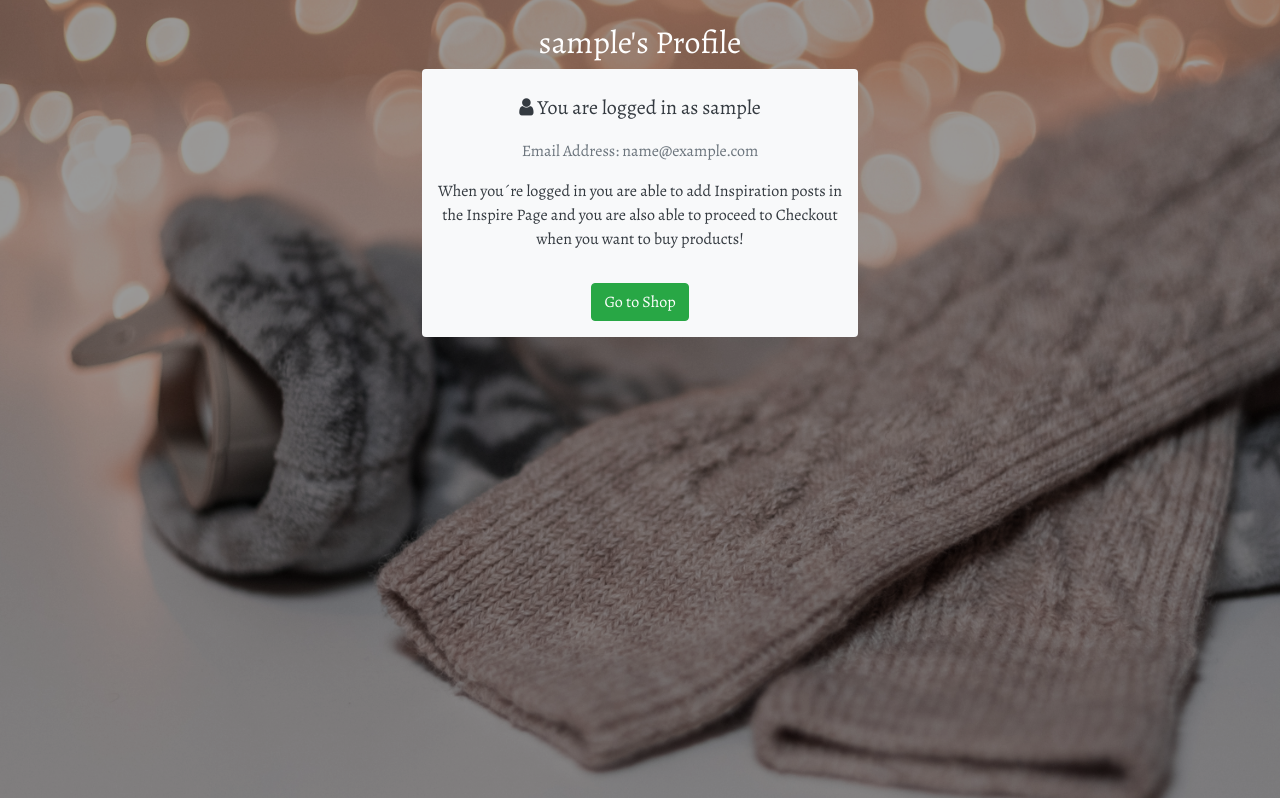
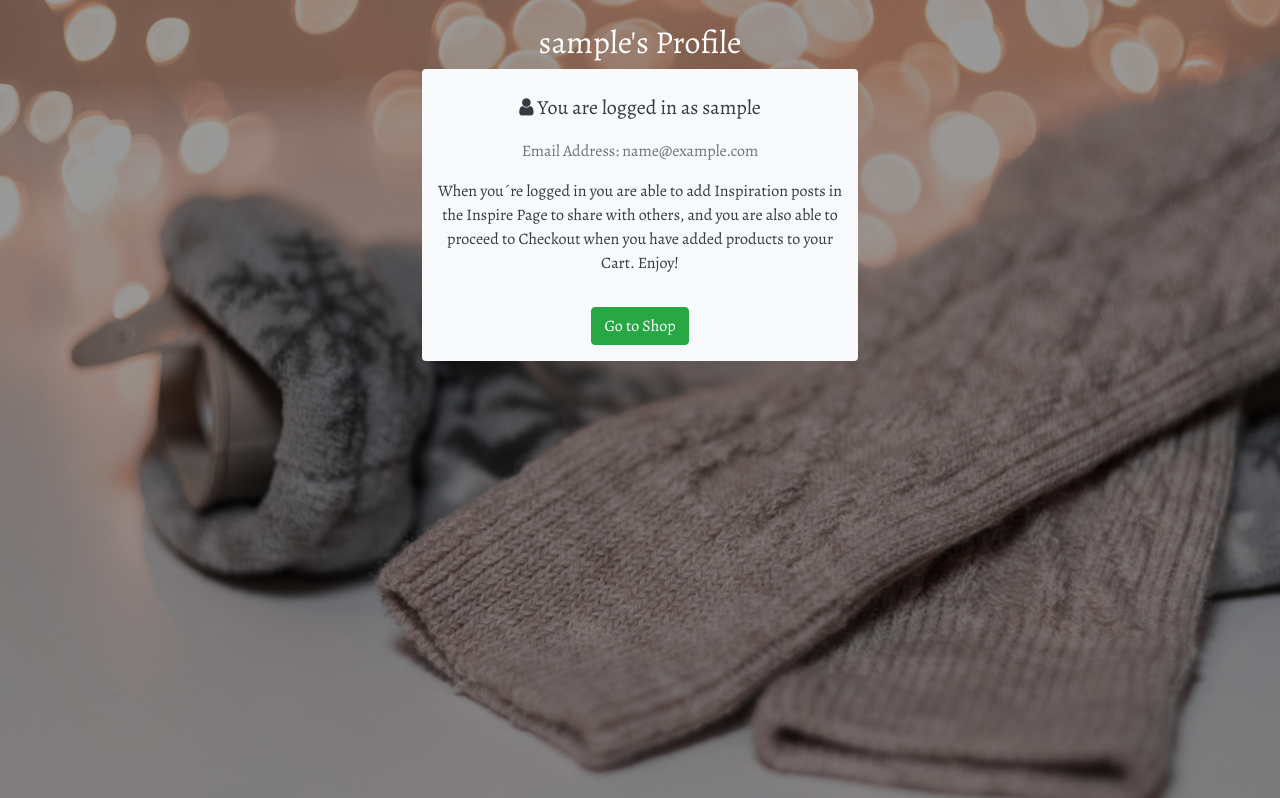
Before and after one commit to Code-Institute-Submissions/handcrafted-heart, a Django app: page /accounts/profile/ in a window 1280 px wide. Shown: the part 56-854 px from the top of the page. Run offline with Django 3.2, Linux system fonts and the light colour scheme; the visitor is signed in with stand-in values (Sample User, id 1); some libraries are stand-ins or nearby versions.

Commit message:
Change infromation text about what you can do when you are logged in

```diff
--- a/accounts/templates/profile.html
+++ b/accounts/templates/profile.html
@@ -19,8 +19,8 @@
         <br>
 <p class="text-dark lead"><i class="fa fa-user"></i> You are logged in as {{ user }} </p>
 <p class="text-muted">Email Address: {{ user.email }}</p>
-<p class="text-dark">When you´re logged in you are able to add Inspiration posts in the Inspire Page and you are also able to
-                     proceed to Checkout when you want to buy products!</p>
+<p class="text-dark">When you´re logged in you are able to add Inspiration posts in the Inspire Page to share with others, and you are also able to
+                     proceed to Checkout when you have added products to your Cart. Enjoy!</p>
 <a class="btn btn-success text-white mt-3 mb-3" href="{% url 'all_products' %}" role="button">Go to Shop</a>
 </div>
 </div>
```
